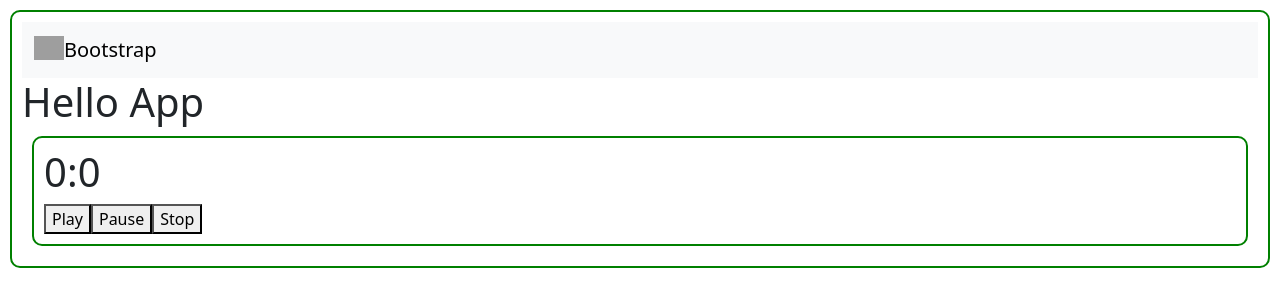
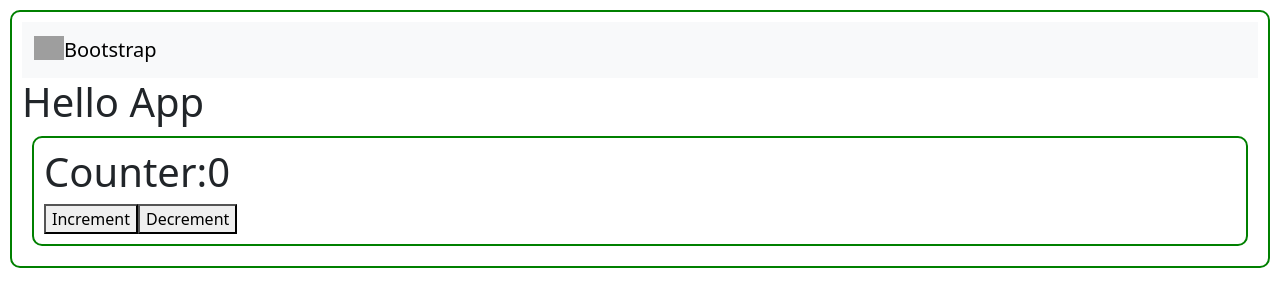
Before and after one commit to edupoly/twb2reactapp, a React (Vite) app: page / in a window 1280 px wide. Shown: the top 306 px of the page. Built offline with nearby package versions, Linux system fonts and the light colour scheme; grey boxes are pictures that could not be loaded.

Commit message:
custom-hool-useCounter

```diff
--- a/src/App.jsx
+++ b/src/App.jsx
@@ -1,12 +1,12 @@
 import Navbar from "./component/Navbar";
-import Stopwatch from "./Stopwatch";
+import Counter from "./features/Counter";
 
 function App() {
   return (
     <div className="mybox">
       <Navbar></Navbar>
       <h1>Hello App</h1>
-      <Stopwatch></Stopwatch>
+      <Counter></Counter>
     </div>
   );
 }
--- a/src/Stopwatch.jsx
+++ /dev/null
@@ -1,57 +0,0 @@
-import React, { useState, useRef } from "react";
-
-function Stopwatch() {
-  const [min, setMin] = useState(0);
-  const [sec, setSec] = useState(0);
-  let t1 = useRef();
-  function play() {
-    t1.current = setInterval(() => {
-      setSec((pv) => {
-        if (pv == 60) {
-          setMin((pm) => pm + 1);
-          return 0;
-        } else {
-          return pv + 1;
-        }
-      });
-    }, 100);
-  }
-  function pause() {
-    clearInterval(t1.current);
-  }
-  function stop() {
-    clearInterval(t1.current);
-    setMin(0);
-    setSec(0);
-  }
-  return (
-    <div className="mybox">
-      <h1>
-        {min}:{sec}
-      </h1>
-      <button
-        onClick={() => {
-          play();
-        }}
-      >
-        Play
-      </button>
-      <button
-        onClick={() => {
-          pause();
-        }}
-      >
-        Pause
-      </button>
-      <button
-        onClick={() => {
-          stop();
-        }}
-      >
-        Stop
-      </button>
-    </div>
-  );
-}
-
-export default Stopwatch;
--- a/src/features/Counter.jsx
+++ b/src/features/Counter.jsx
@@ -1,18 +1,24 @@
 import React from "react";
-import Button from "@mui/material/Button";
-function ButtonUsage(props) {
-  return <Button variant="contained">{props.children}</Button>;
-}
+import { useCounter } from "../hooks/useCounter";
 function Counter() {
-  const [count, setCount] = React.useState(0);
-  function inc(){
-    setCount(count+1)
-  }
+  var [count, incCounter, decCounter] = useCounter();
   return (
     <div className="mybox">
       <h1>Counter:{count}</h1>
-      <ButtonUsage>Increment</ButtonUsage>
-      <ButtonUsage>Decrement</ButtonUsage>
+      <button
+        onClick={() => {
+          incCounter();
+        }}
+      >
+        Increment
+      </button>
+      <button
+        onClick={() => {
+          decCounter();
+        }}
+      >
+        Decrement
+      </button>
     </div>
   );
 }
--- /dev/null
+++ b/src/hooks/useCounter.js
@@ -0,0 +1,24 @@
+import { useEffect, useState } from "react";
+
+export function useCounter() {
+  const [count, setCount] = useState(0);
+
+  function inc() {
+    setCount((pc) => pc + 1);
+  }
+  function dec() {
+    setCount((pc) => pc - 1);
+  }
+  useEffect(() => {
+    if (window.localStorage.getItem("count")) {
+      setCount(+window.localStorage.getItem("count"));
+    } else {
+      window.localStorage.getItem("count", 0);
+    }
+  }, []);
+  useEffect(() => {
+    window.localStorage.setItem("count", count);
+  }, [count]);
+
+  return [count, inc, dec];
+}
```
